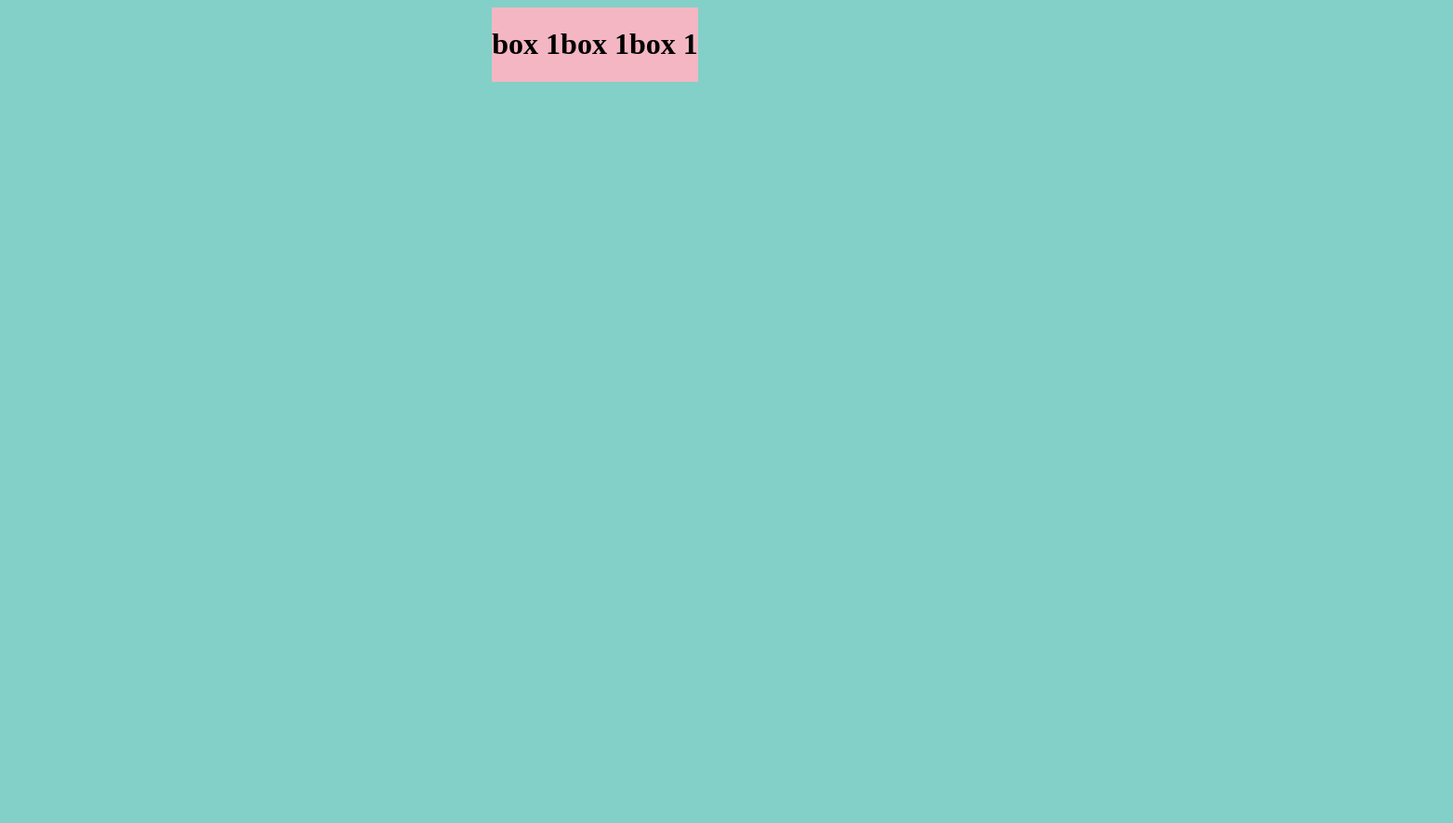
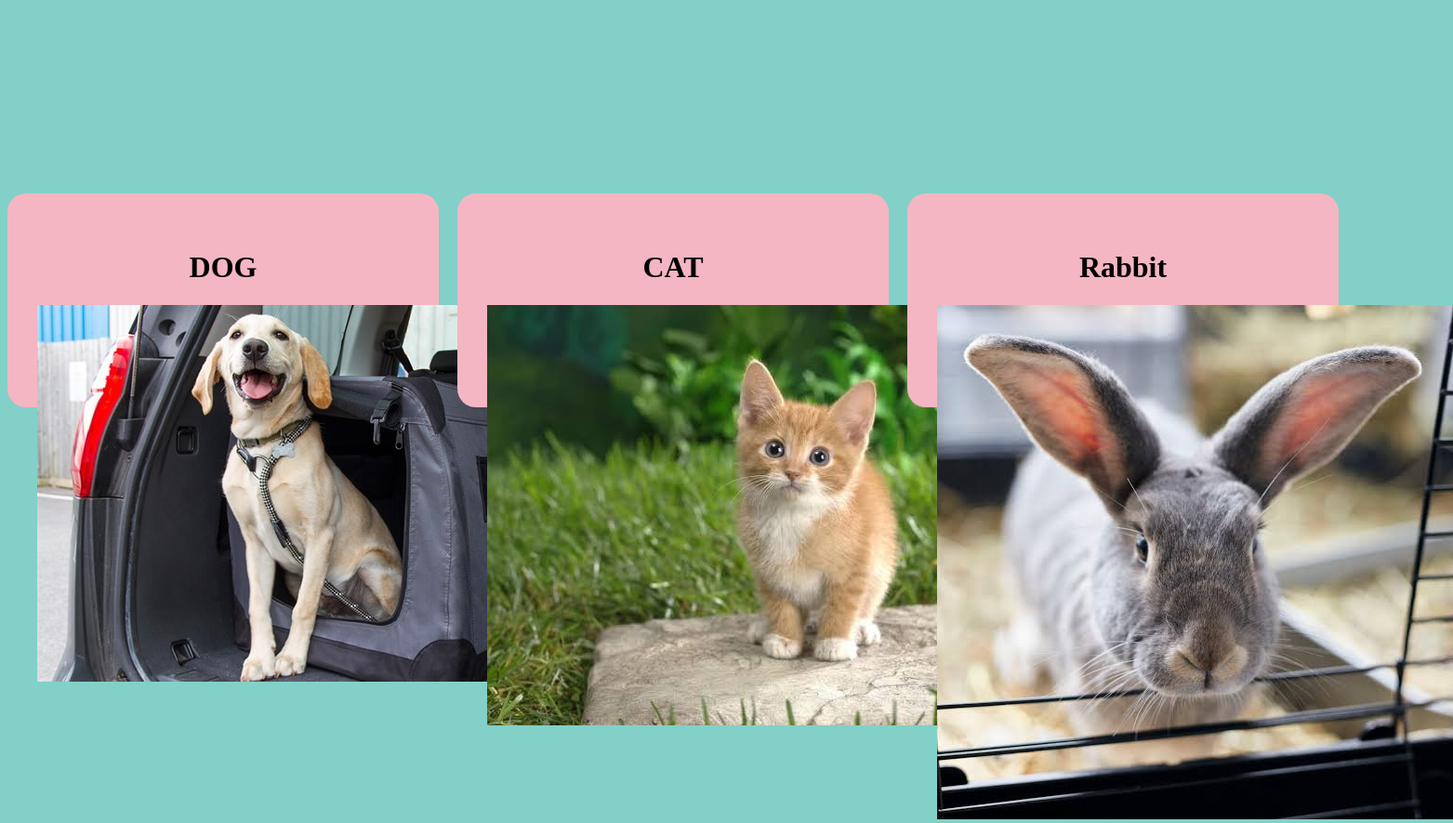
Before and after one commit to Dharanitandyala/frontend_practice, a plain HTML site: page product.html in a window 1280 px wide. Shown: the whole page at 93% size, 1563 px wide, since content can reach past the window. Before the commit the page ends 800 px from the top, so only its background shows below. Drawn offline with Linux system fonts and the light colour scheme.

Commit message:
uploaded images

```diff
--- a/product.css
+++ b/product.css
@@ -4,8 +4,20 @@ body{
 .container{
     display: flex;
     align-items: center;
-    justify-content: center;
+    justify-content: space-between;
+    gap: 20px;
+    padding-top: 200px;
 }
 .boxes{
     background-color: #f4b6c2;
+    height:150px;
+    width: 100%;
+    max-width: 400px; /* Slightly wider than home card for content density */
+    padding: 40px 32px;
+    border-radius: 20px;
+    text-align: center;
+    box-shadow: 0 10px 25px -5px rgba(0, 0, 0, 0)
 }
+.boxname{
+    text-align: center;
+}
--- a/product.html
+++ b/product.html
@@ -9,13 +9,16 @@
 <body>
     <div class="container">
         <div class="boxes">
-            <h1>box 1</h1>
+            <h1 class="boxname">DOG</h1>
+            <img src="dog.jpg">
         </div>
         <div class="boxes">
-            <h1>box 1</h1>
+            <h1 class="boxname">CAT</h1>
+            <img src="cat.jpeg">
         </div>
         <div class="boxes">
-            <h1>box 1</h1>
+            <h1 class="boxname">Rabbit</h1>
+            <img src="rabbit.jpeg">
         </div>
     </div>
 
```
Also changed, not shown: cat.jpeg (added), dog.jpg (added), rabbit.jpeg (added).
